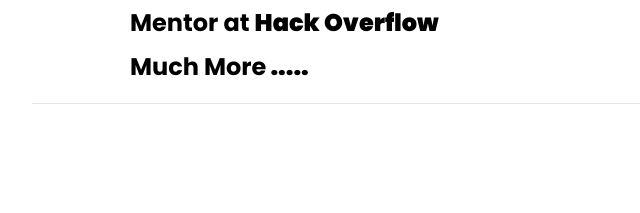
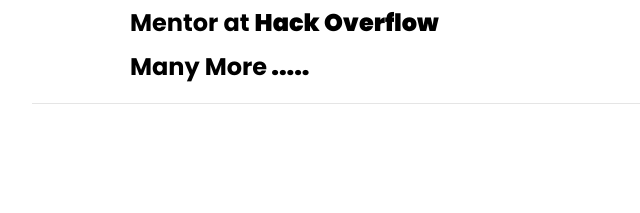
Before and after one commit to ChiragB254/ChiragB254.github.io, a plain HTML site: page index.html in a window 1280 px wide. Shown: the part 3527-3740 px from the top of the page, 338-978 px from the left. Drawn offline with Linux system fonts and the light colour scheme; files whose address does not match are found by name.

Commit message:
Update index.html

```diff
--- a/index.html
+++ b/index.html
@@ -262,7 +262,7 @@
 								<h2>Mentor at <b>Hack with CW</b></h2>
 								<h2>Mentor at <b>NBSE Hack 2021</b></h2>
 								<h2>Mentor at <b>Hack Overflow</b></h2>
-								<h2>Much More<b> .....</b></h2>
+								<h2>Many More<b> .....</b></h2>
 		    				</div>
 						</div>
 						</div>
```
